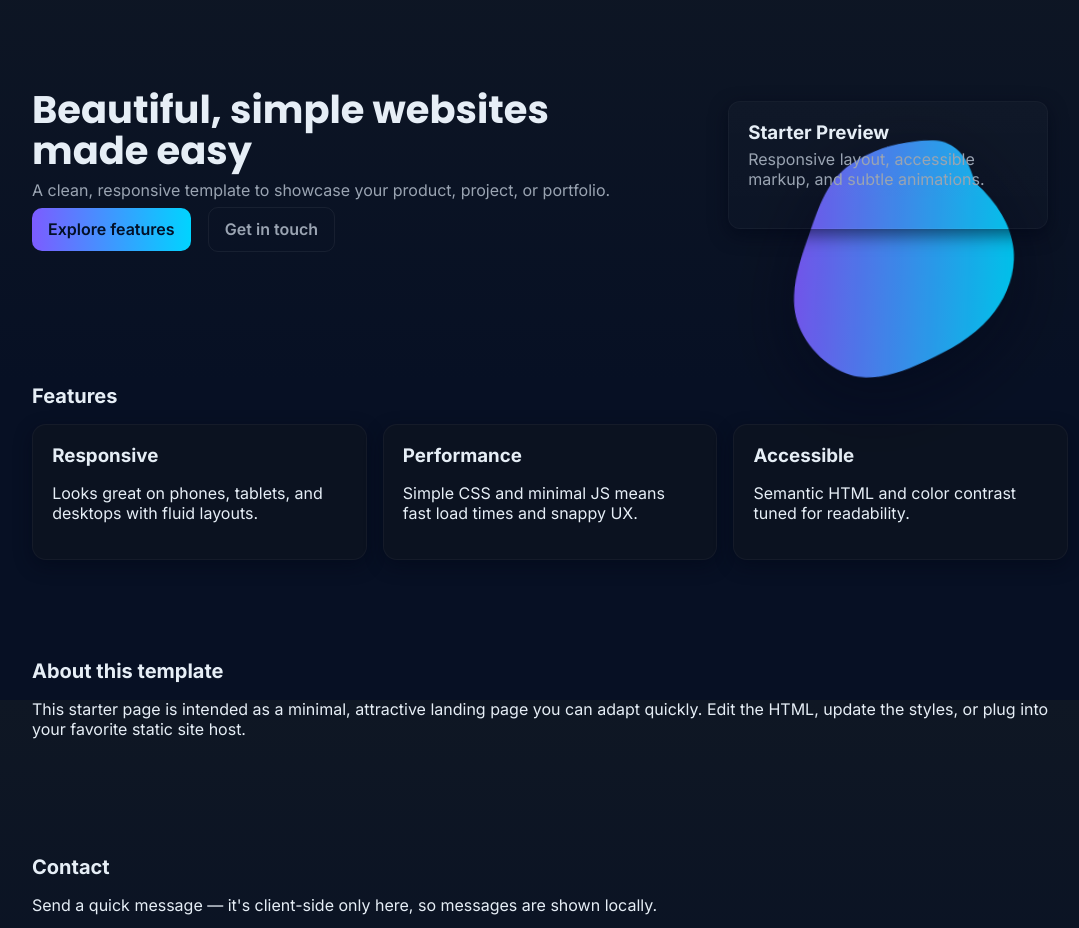
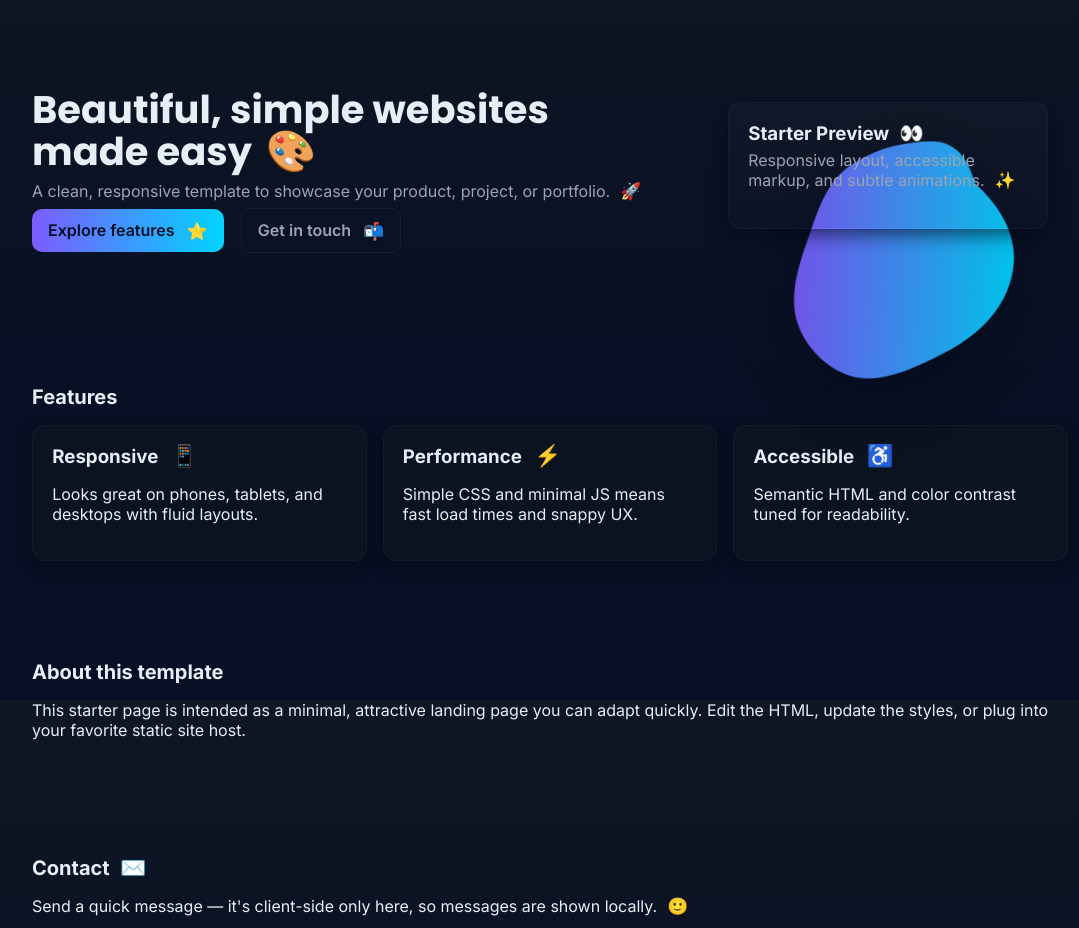
Before and after one commit to Akshay-Techie/Remote-webserver-Update, a plain HTML site: page index.html in a window 1280 px wide. Shown: the part 100-1028 px from the top of the page, without its empty margins (90-1169 px from the left). Drawn offline with Linux system fonts and the light colour scheme.

Commit message:
5th Update

```diff
--- a/index.html
+++ b/index.html
@@ -12,7 +12,7 @@
   <body>
     <header class="site-header">
       <div class="container header-inner">
-        <a class="brand" href="#">Nice<span>Site</span></a>
+        <a class="brand" href="#">Nice<span>Site</span> <span class="emoji" aria-hidden="true">✨</span></a>
         <nav class="nav">
           <a href="#features">Features</a>
           <a href="#about">About</a>
@@ -36,11 +36,11 @@
       <section class="hero">
         <div class="container hero-inner">
           <div class="hero-copy">
-            <h1>Beautiful, simple websites made easy</h1>
-            <p>A clean, responsive template to showcase your product, project, or portfolio.</p>
+            <h1>Beautiful, simple websites made easy <span class="emoji" aria-hidden="true">🎨</span></h1>
+            <p>A clean, responsive template to showcase your product, project, or portfolio. <span class="emoji" aria-hidden="true">🚀</span></p>
             <div class="hero-ctas">
-              <a class="btn" href="#features">Explore features</a>
-              <a class="btn ghost" href="#contact">Get in touch</a>
+              <a class="btn" href="#features">Explore features <span class="emoji" aria-hidden="true">⭐</span></a>
+              <a class="btn ghost" href="#contact">Get in touch <span class="emoji" aria-hidden="true">📬</span></a>
             </div>
           </div>
           <div class="hero-figure">
@@ -57,8 +57,8 @@
               </g>
             </svg>
             <div class="card-figure reveal">
-              <h3>Starter Preview</h3>
-              <p>Responsive layout, accessible markup, and subtle animations.</p>
+              <h3>Starter Preview <span class="emoji" aria-hidden="true">👀</span></h3>
+              <p>Responsive layout, accessible markup, and subtle animations. <span class="emoji" aria-hidden="true">✨</span></p>
             </div>
           </div>
         </div>
@@ -68,15 +68,15 @@
         <h2 class="section-title">Features</h2>
         <div class="grid">
           <article class="feature reveal">
-            <h3>Responsive</h3>
+            <h3>Responsive <span class="emoji" aria-hidden="true">📱</span></h3>
             <p>Looks great on phones, tablets, and desktops with fluid layouts.</p>
           </article>
           <article class="feature reveal">
-            <h3>Performance</h3>
+            <h3>Performance <span class="emoji" aria-hidden="true">⚡</span></h3>
             <p>Simple CSS and minimal JS means fast load times and snappy UX.</p>
           </article>
           <article class="feature reveal">
-            <h3>Accessible</h3>
+            <h3>Accessible <span class="emoji" aria-hidden="true">♿</span></h3>
             <p>Semantic HTML and color contrast tuned for readability.</p>
           </article>
         </div>
@@ -88,8 +88,8 @@
       </section>
 
       <section id="contact" class="contact container">
-        <h2 class="section-title">Contact</h2>
-        <p>Send a quick message — it's client-side only here, so messages are shown locally.</p>
+        <h2 class="section-title">Contact <span class="emoji" aria-hidden="true">✉️</span></h2>
+        <p>Send a quick message — it's client-side only here, so messages are shown locally. <span class="emoji" aria-hidden="true">🙂</span></p>
         <form id="contactForm" class="contact-form" action="#" novalidate>
           <label>
             <span>Name</span>
@@ -113,8 +113,8 @@
 
     <footer class="site-footer">
       <div class="container footer-inner">
-        <div>© <span id="year"></span> NiceSite — Built with care</div>
-        <div class="social">Simple starter • Customize freely</div>
+        <div>© <span id="year"></span> NiceSite — Built with care <span class="emoji" aria-hidden="true">❤️</span></div>
+        <div class="social">Simple starter • Customize freely <span class="emoji" aria-hidden="true">🌈</span></div>
       </div>
     </footer>
 
--- a/styles.css
+++ b/styles.css
@@ -71,6 +71,12 @@ body{
 .reveal{opacity:0;transform:translateY(10px);transition:opacity 600ms ease, transform 600ms ease}
 .reveal.visible{opacity:1;transform:none}
 
+/* Emoji styling: keep them aligned and slightly larger */
+.emoji{font-size:1.05em;line-height:1;margin-left:0.35rem}
+.feature .emoji{font-size:1.15em;margin-left:0.5rem}
+.btn .emoji{font-size:1.05em;margin-left:0.5rem}
+.brand .emoji{font-size:1.05em}
+
 
 .site-footer{border-top:1px solid rgba(255,255,255,0.03);padding:1.2rem 0;margin-top:3rem}
 .footer-inner{display:flex;justify-content:space-between;align-items:center}
```
